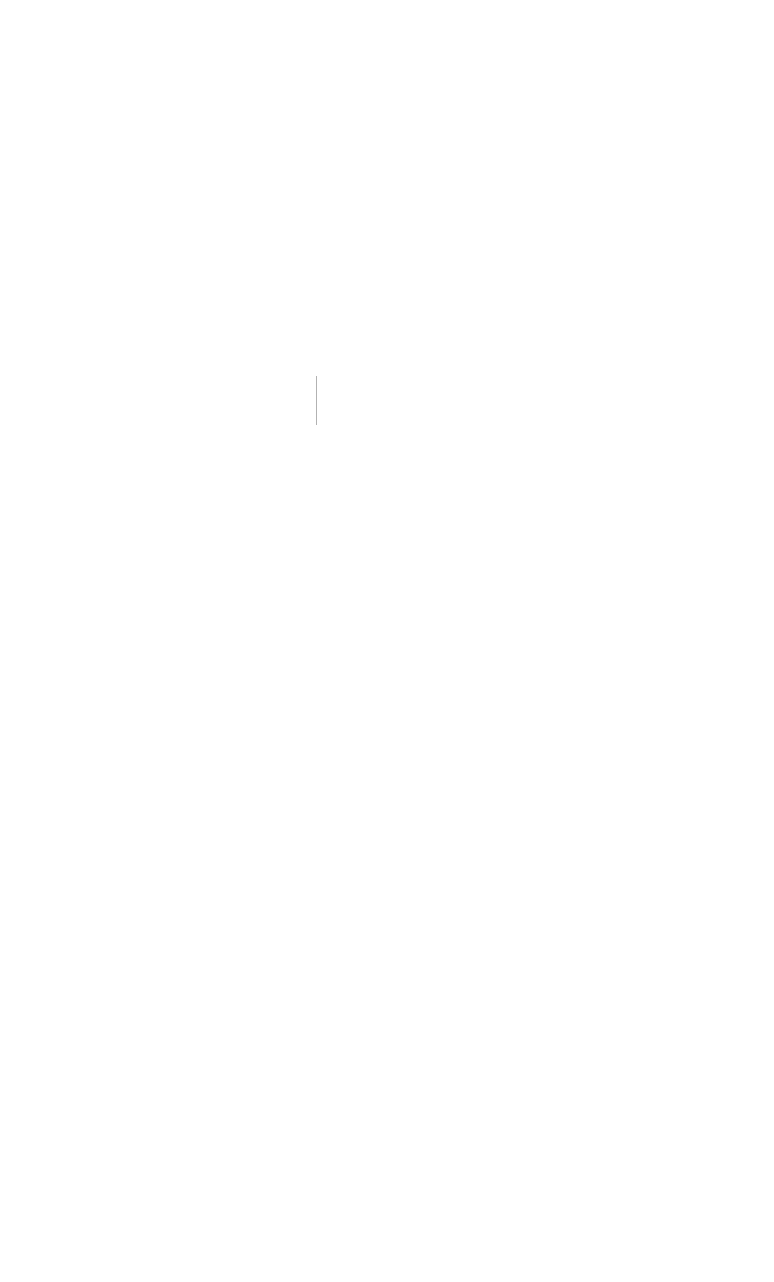
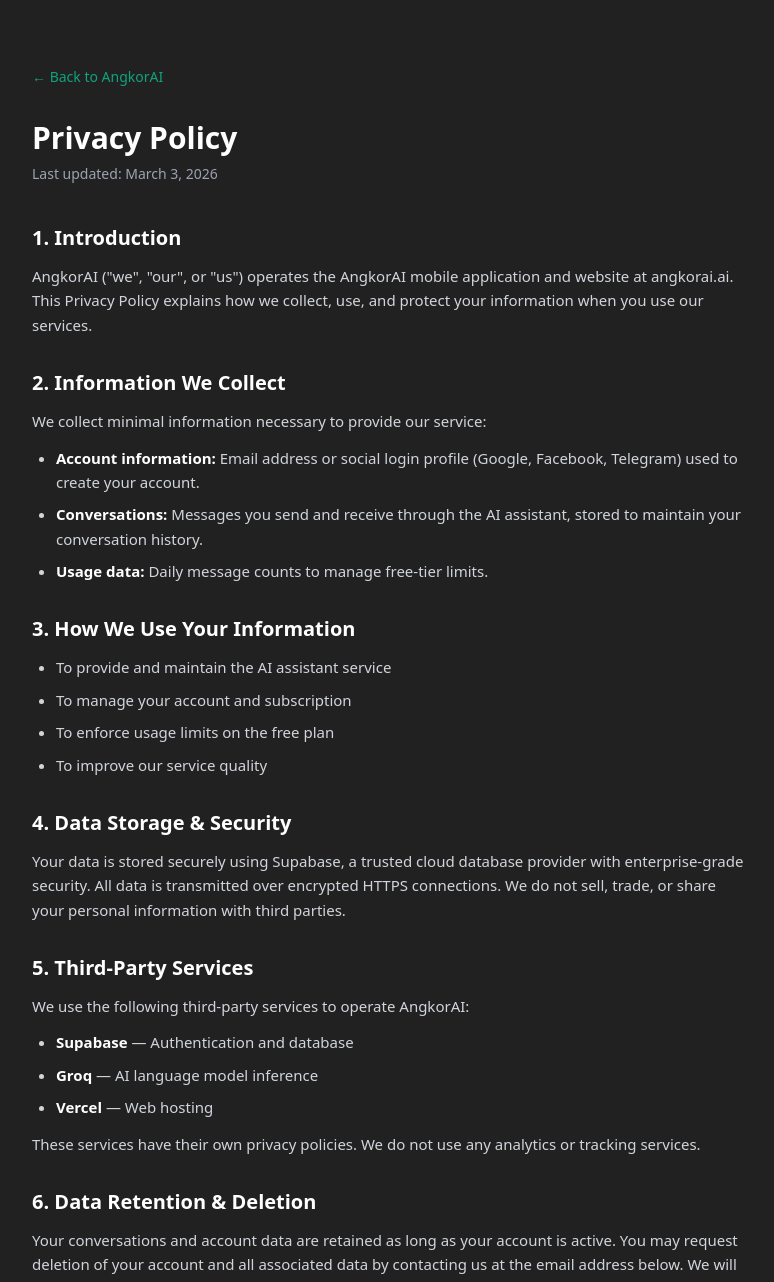
Before and after one commit to tiloukim/angkorAI, a Next.js app: page /privacy in a window 1280 px wide. Before the commit this address had no page. Shown: the top 1282 px of the page, without its empty margins (248-1022 px from the left). Before the commit the page ends 800 px from the top, so only its background shows below. Built offline with nearby package versions, Linux system fonts and the light colour scheme.

Commit message:
Add privacy policy page for App Store submission
Required by Apple for App Store listing. Available at /privacy.

Co-Authored-By: Claude Opus 4.6 <noreply@anthropic.com>

```diff
--- /dev/null
+++ b/app/privacy/page.tsx
@@ -0,0 +1,125 @@
+import type { Metadata } from 'next'
+import Link from 'next/link'
+
+export const metadata: Metadata = {
+  title: 'Privacy Policy — AngkorAI',
+  description: 'AngkorAI privacy policy. Learn how we handle your data.',
+}
+
+export default function PrivacyPage() {
+  return (
+    <div className="min-h-screen bg-[#212121] text-white">
+      <div className="max-w-3xl mx-auto px-6 py-16">
+        <Link href="/" className="text-[#10a37f] text-sm hover:underline">
+          &larr; Back to AngkorAI
+        </Link>
+
+        <h1 className="text-3xl font-bold mt-8 mb-2">Privacy Policy</h1>
+        <p className="text-[#9ca3af] text-sm mb-10">Last updated: March 3, 2026</p>
+
+        <div className="space-y-8 text-[#d1d5db] text-[15px] leading-relaxed">
+          <section>
+            <h2 className="text-white text-xl font-semibold mb-3">1. Introduction</h2>
+            <p>
+              AngkorAI (&quot;we&quot;, &quot;our&quot;, or &quot;us&quot;) operates the AngkorAI mobile application and
+              website at angkorai.ai. This Privacy Policy explains how we collect, use, and protect your
+              information when you use our services.
+            </p>
+          </section>
+
+          <section>
+            <h2 className="text-white text-xl font-semibold mb-3">2. Information We Collect</h2>
+            <p className="mb-3">We collect minimal information necessary to provide our service:</p>
+            <ul className="list-disc pl-6 space-y-2">
+              <li>
+                <strong className="text-white">Account information:</strong> Email address or social login profile
+                (Google, Facebook, Telegram) used to create your account.
+              </li>
+              <li>
+                <strong className="text-white">Conversations:</strong> Messages you send and receive through the
+                AI assistant, stored to maintain your conversation history.
+              </li>
+              <li>
+                <strong className="text-white">Usage data:</strong> Daily message counts to manage free-tier limits.
+              </li>
+            </ul>
+          </section>
+
+          <section>
+            <h2 className="text-white text-xl font-semibold mb-3">3. How We Use Your Information</h2>
+            <ul className="list-disc pl-6 space-y-2">
+              <li>To provide and maintain the AI assistant service</li>
+              <li>To manage your account and subscription</li>
+              <li>To enforce usage limits on the free plan</li>
+              <li>To improve our service quality</li>
+            </ul>
+          </section>
+
+          <section>
+            <h2 className="text-white text-xl font-semibold mb-3">4. Data Storage & Security</h2>
+            <p>
+              Your data is stored securely using Supabase, a trusted cloud database provider with
+              enterprise-grade security. All data is transmitted over encrypted HTTPS connections.
+              We do not sell, trade, or share your personal information with third parties.
+            </p>
+          </section>
+
+          <section>
+            <h2 className="text-white text-xl font-semibold mb-3">5. Third-Party Services</h2>
+            <p className="mb-3">We use the following third-party services to operate AngkorAI:</p>
+            <ul className="list-disc pl-6 space-y-2">
+              <li><strong className="text-white">Supabase</strong> — Authentication and database</li>
+              <li><strong className="text-white">Groq</strong> — AI language model inference</li>
+              <li><strong className="text-white">Vercel</strong> — Web hosting</li>
+            </ul>
+            <p className="mt-3">
+              These services have their own privacy policies. We do not use any analytics or tracking services.
+            </p>
+          </section>
+
+          <section>
+            <h2 className="text-white text-xl font-semibold mb-3">6. Data Retention & Deletion</h2>
+            <p>
+              Your conversations and account data are retained as long as your account is active.
+              You may request deletion of your account and all associated data by contacting us
+              at the email address below. We will process deletion requests within 30 days.
+            </p>
+          </section>
+
+          <section>
+            <h2 className="text-white text-xl font-semibold mb-3">7. Children&apos;s Privacy</h2>
+            <p>
+              AngkorAI is rated for ages 4+ and does not knowingly collect personal information
+              from children under 13. If you believe a child has provided us with personal data,
+              please contact us and we will promptly delete it.
+            </p>
+          </section>
+
+          <section>
+            <h2 className="text-white text-xl font-semibold mb-3">8. Changes to This Policy</h2>
+            <p>
+              We may update this Privacy Policy from time to time. Changes will be posted on this
+              page with an updated &quot;Last updated&quot; date. Continued use of the service after
+              changes constitutes acceptance of the updated policy.
+            </p>
+          </section>
+
+          <section>
+            <h2 className="text-white text-xl font-semibold mb-3">9. Contact Us</h2>
+            <p>
+              If you have questions about this Privacy Policy or wish to request data deletion,
+              please contact us at{' '}
+              <a href="mailto:tiloukim@gmail.com" className="text-[#10a37f] hover:underline">
+                tiloukim@gmail.com
+              </a>.
+            </p>
+          </section>
+        </div>
+
+        <div className="border-t border-white/10 mt-12 pt-6 text-center text-[#6b7280] text-sm">
+          &copy; {new Date().getFullYear()} AngkorAI. All rights reserved.
+        </div>
+      </div>
+    </div>
+  )
+}
```
